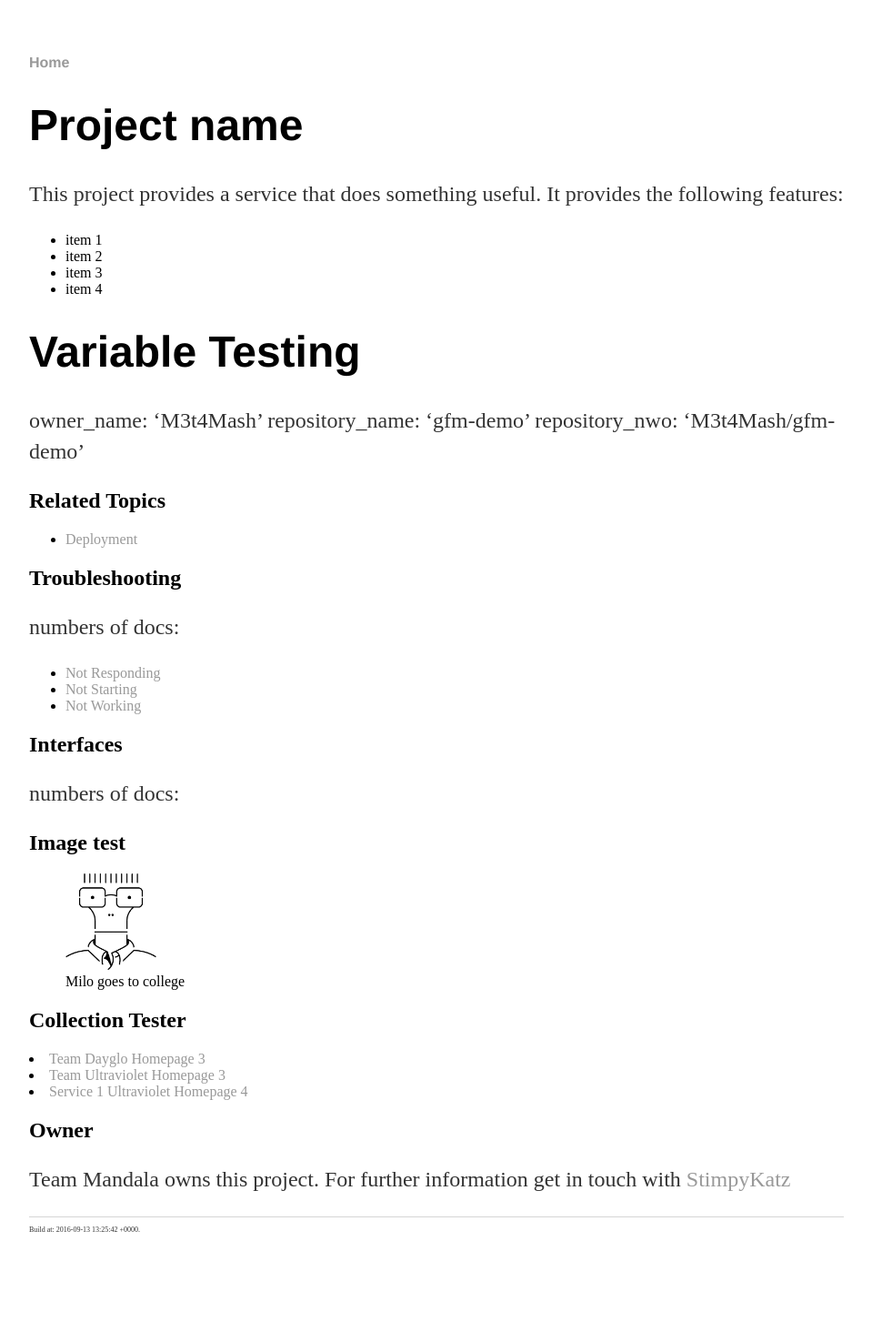
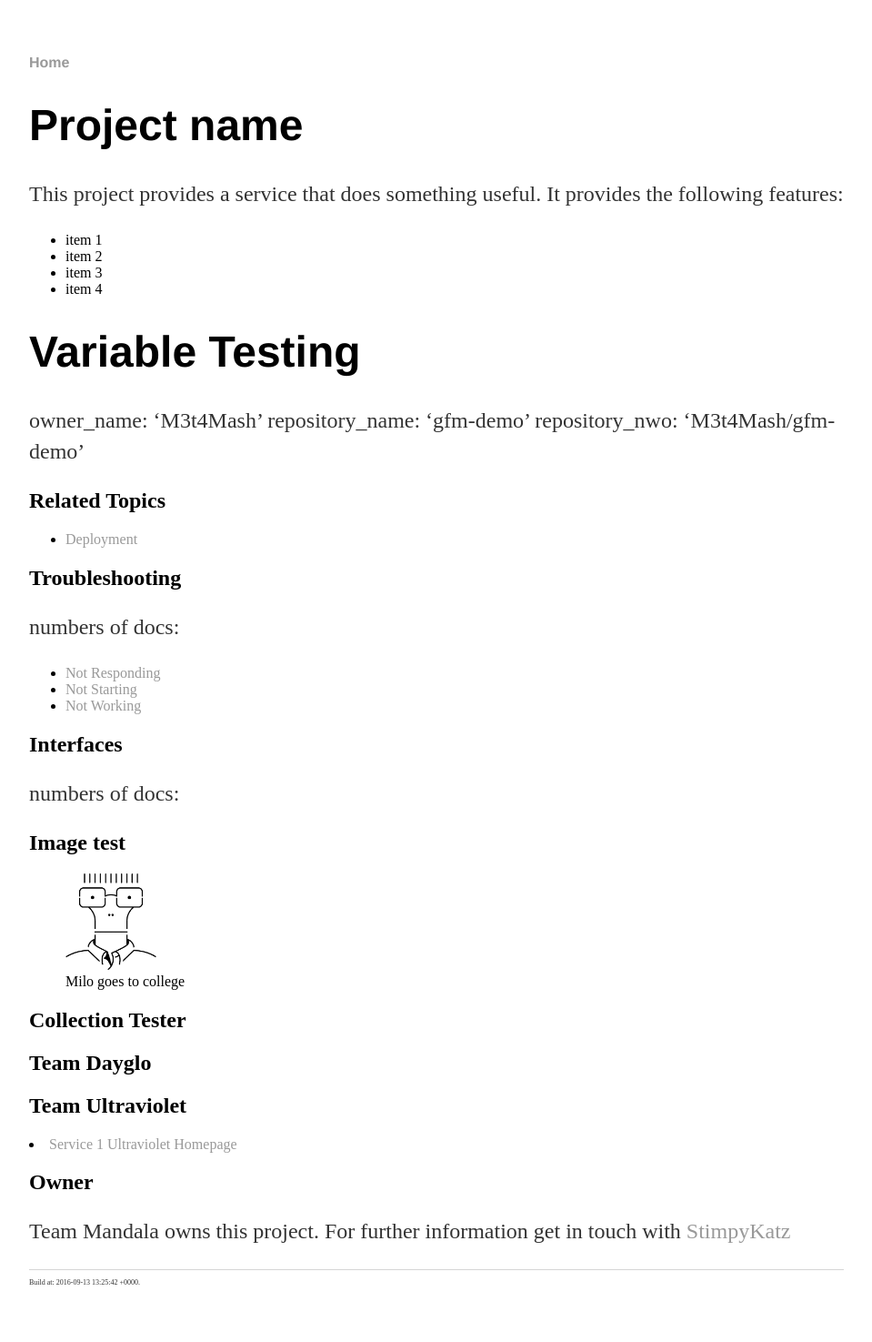
Before and after one commit to M3t4Mash/gfm-demo, a Jekyll site: the page built from index.md, in a window 1280 px wide. Shown: the whole page at 91% size, without its empty margins (160-1119 px from the left). Built offline with Jekyll 4.4.1, drawn with Linux system fonts in a browser that asks for light colours; before the commit the page ends 1417 px from its top, so only the background shows below that.

Commit message:
foo Added loop though subdirectories

```diff
--- a/index.md
+++ b/index.md
@@ -28,13 +28,29 @@ repository_nwo: '{{site.github.repository_nwo}}'
 {% include addImage file="milo.jpg" caption="Milo goes to college" width="100" %}
 
 ## Collection Tester
-{% for i in site.doc-teams %}
-{% assign currUrl = i.relative_path | split: "/" %}
-{% assign currTeam = currUrl[ currUrl | size - 1] %}
-  <li>
-	<a href="{{ site.baseurl }}{{ i.url }}">{{ i.title }} {{ currTeam }}</a>
-  </li>
+{% assign distinctTeamUris = '' | split: ',' %}
+{% assign teamPages = site.doc-teams | sort: 'relative_path' %}
+
+{% for page in teamPages %}
+ {% assign currUrl = page.relative_path | split: "/" %}
+ {% assign currTeam = currUrl[1] %}
+ {% unless currTeam == previous %}
+  {% assign currTeamLabel = currTeam | split: "_" %}
+  {% capture headingLabel %}{% for word in currTeamLabel %}{{ word | capitalize }} {% endfor %}{% endcapture %}
+  {% assign newUri = currUrl[0] | append: '/' | append: currUrl[1] %}
+  {% assign distinctTeamUris = distinctTeamUris | push: currTeam %}
+  <h2 id="{{ currTeam }}">{{ headingLabel }}</h2>
+ {% endunless %}
+ {% if currTeam == previous or currTeam == '' %}
+   {% if currTeam.size > 3 %}
+   <li>
+   <a href="{{ site.baseurl }}{{ page.url }}">{{ page.title }}</a>
+   </li>
+   {% endif %}
+ {% endif %}
+ {% assign previous = currTeam %}
 {% endfor %}
+
 
 ## Owner
 Team Mandala owns this project. For further information get in touch with [StimpyKatz](https://github.com/StimpyKatz)
```
